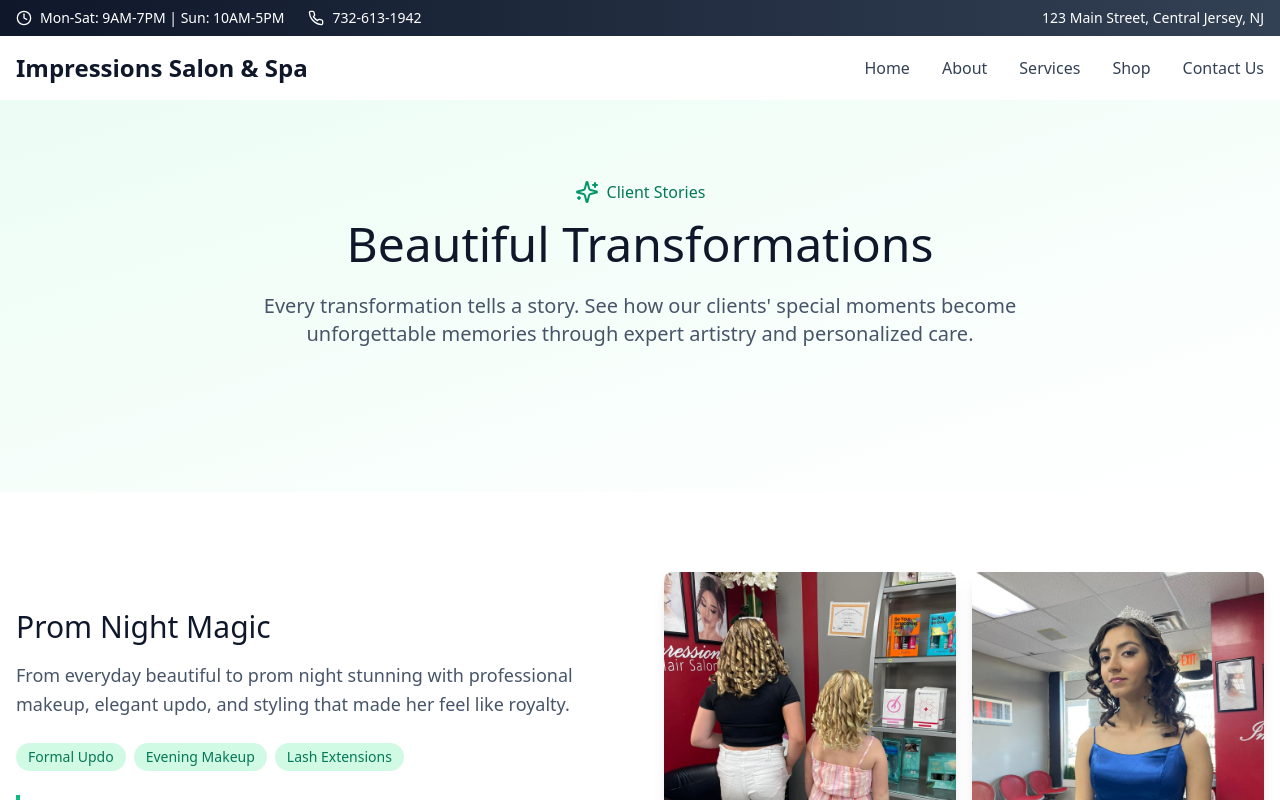
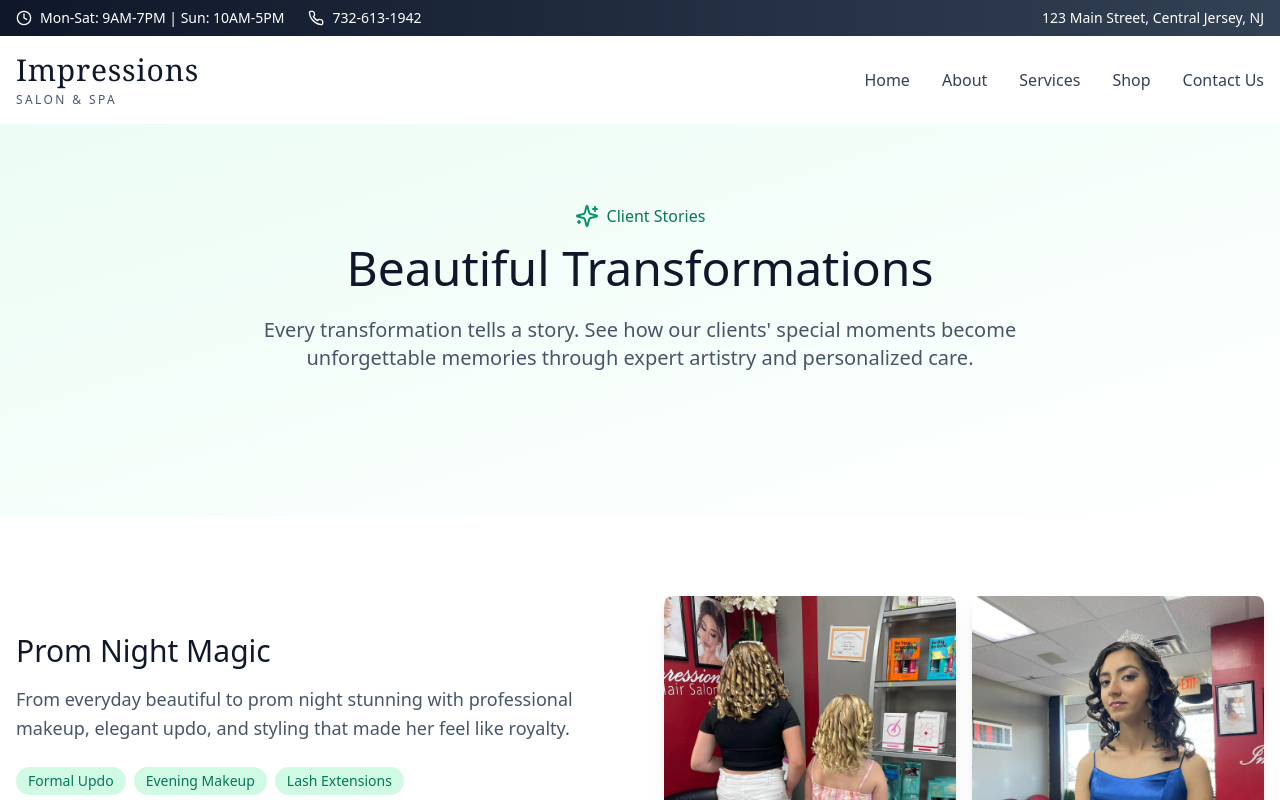
Before and after one commit to xxasifxx/impressions, a React (Vite) app: page /transformations in a window 1280 px wide. Shown: the top 800 px of the page. Built offline with nearby package versions, Linux system fonts and the light colour scheme.

Commit message:
Refactor: Use old logo typography
Reverts the logo typography to the previous design.

```diff
--- a/src/components/Header.tsx
+++ b/src/components/Header.tsx
@@ -33,8 +33,15 @@ const Header = () => {
       <div className="container mx-auto px-4 py-4">
         <div className="flex justify-between items-center">
           {/* Logo */}
-          <div className="text-2xl font-bold text-slate-900">
-            <Link to="/">Impressions Salon & Spa</Link>
+          <div className="text-2xl text-slate-900">
+            <Link to="/" className="block">
+              <div className="font-serif text-3xl font-normal tracking-wide">
+                Impressions
+              </div>
+              <div className="text-xs font-light tracking-[0.2em] text-slate-600 mt-1">
+                SALON & SPA
+              </div>
+            </Link>
           </div>
 
           {/* Desktop Navigation */}
```
